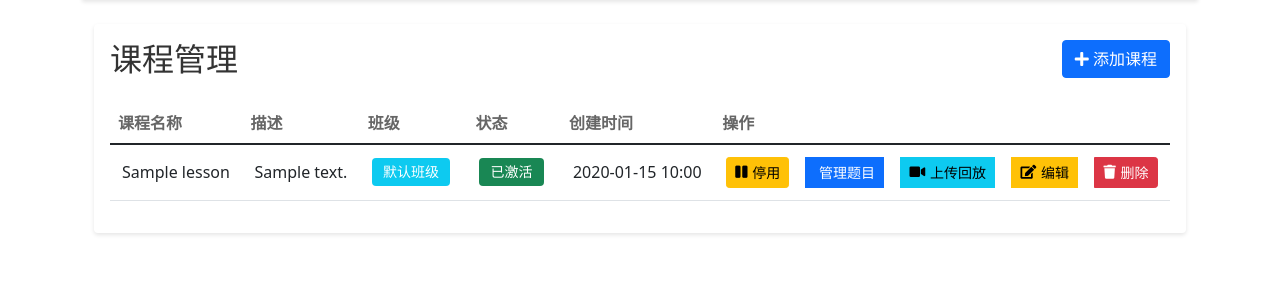
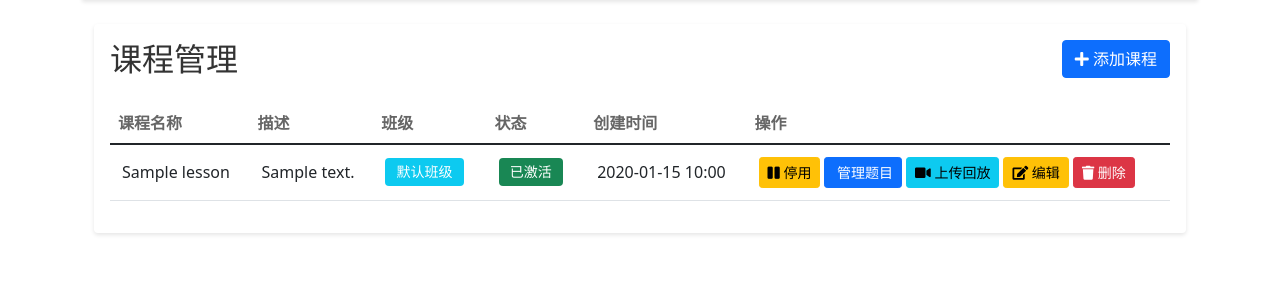
Before and after one commit to SheeepJMS/math-homework-app, a Flask app: page /admin/lessons in a window 1280 px wide. Shown: the part 143-443 px from the top of the page. Run offline with Flask 3, Linux system fonts and the light colour scheme; a user stored in the database is signed in; tables that the repository leaves empty hold one stand-in row (values such as "Sample post"); some libraries are stand-ins or nearby versions.

Commit message:
优化课程管理页面：所有操作按钮一行显示，删除按钮缩小，每个课程只占一行

```diff
--- a/templates/admin/lessons.html
+++ b/templates/admin/lessons.html
@@ -42,8 +42,7 @@
                             </td>
                             <td>{{ lesson.created_at.strftime('%Y-%m-%d %H:%M') }}</td>
                             <td>
-                                <div class="btn-group" role="group">
-                                    <!-- 激活/停用按钮 -->
+                                <div class="d-flex flex-row flex-wrap gap-1 align-items-center">
                                     <form action="{{ url_for('toggle_lesson_status', lesson_id=lesson.id) }}" method="POST" style="display: inline;">
                                         <input type="hidden" name="csrf_token" value="{{ csrf_token() }}">
                                         <button type="submit" class="btn {% if lesson.is_active %}btn-warning{% else %}btn-success{% endif %} btn-sm">
@@ -51,23 +50,16 @@
                                             {{ '停用' if lesson.is_active else '激活' }}
                                         </button>
                                     </form>
-
-                                    <!-- 其他按钮 -->
-                                    <button type="button" class="btn btn-primary btn-sm ms-2"
-                                            onclick="window.location.href='{{ url_for('manage_questions', lesson_id=lesson.id) }}'">
+                                    <a href="{{ url_for('manage_questions', lesson_id=lesson.id) }}" class="btn btn-primary btn-sm">
                                         <i class="fas fa-bee"></i> 管理题目
-                                    </button>
-                                    <button type="button" class="btn btn-info btn-sm ms-2"
-                                            onclick="uploadVideo('{{ lesson.id }}')">
+                                    </a>
+                                    <button type="button" class="btn btn-info btn-sm" onclick="uploadVideo('{{ lesson.id }}')">
                                         <i class="fas fa-video"></i> 上传回放
                                     </button>
-                                    <button type="button" class="btn btn-warning btn-sm ms-2"
-                                            data-bs-toggle="modal"
-                                            data-bs-target="#editLessonModal{{ lesson.id }}">
+                                    <button type="button" class="btn btn-warning btn-sm" data-bs-toggle="modal" data-bs-target="#editLessonModal{{ lesson.id }}">
                                         <i class="fas fa-edit"></i> 编辑
                                     </button>
-                                    <button type="button" class="btn btn-danger btn-sm ms-2"
-                                            onclick="deleteLesson('{{ lesson.id }}')">
+                                    <button type="button" class="btn btn-danger btn-sm" style="min-width:60px;" onclick="deleteLesson('{{ lesson.id }}')">
                                         <i class="fas fa-trash"></i> 删除
                                     </button>
                                 </div>
```
